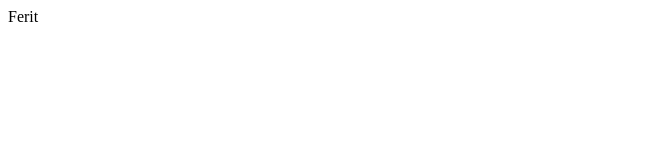
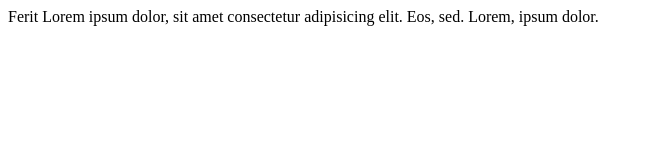
Before and after one commit to ziya3435/app1, a plain HTML site: page ferit.html in a window 1280 px wide. Shown: the whole page, without its empty margins (0-653 px from the left). Drawn offline with Linux system fonts and the light colour scheme.

Commit message:
halibal-v2

```diff
--- a/ferit.html
+++ b/ferit.html
@@ -1,12 +1,13 @@
 <!DOCTYPE html>
 <html lang="en">
-<head>
-    <meta charset="UTF-8">
-    <meta http-equiv="X-UA-Compatible" content="IE=edge">
-    <meta name="viewport" content="width=device-width, initial-scale=1.0">
-    <title>Document</title>
-</head>
-<body>
-    Ferit
-</body>
+    <head>
+        <meta charset="UTF-8" />
+        <meta http-equiv="X-UA-Compatible" content="IE=edge" />
+        <meta name="viewport" content="width=device-width, initial-scale=1.0" />
+        <title>Document</title>
+    </head>
+    <body>
+        Ferit Lorem ipsum dolor, sit amet consectetur adipisicing elit. Eos,
+        sed. Lorem, ipsum dolor.
+    </body>
 </html>
```
